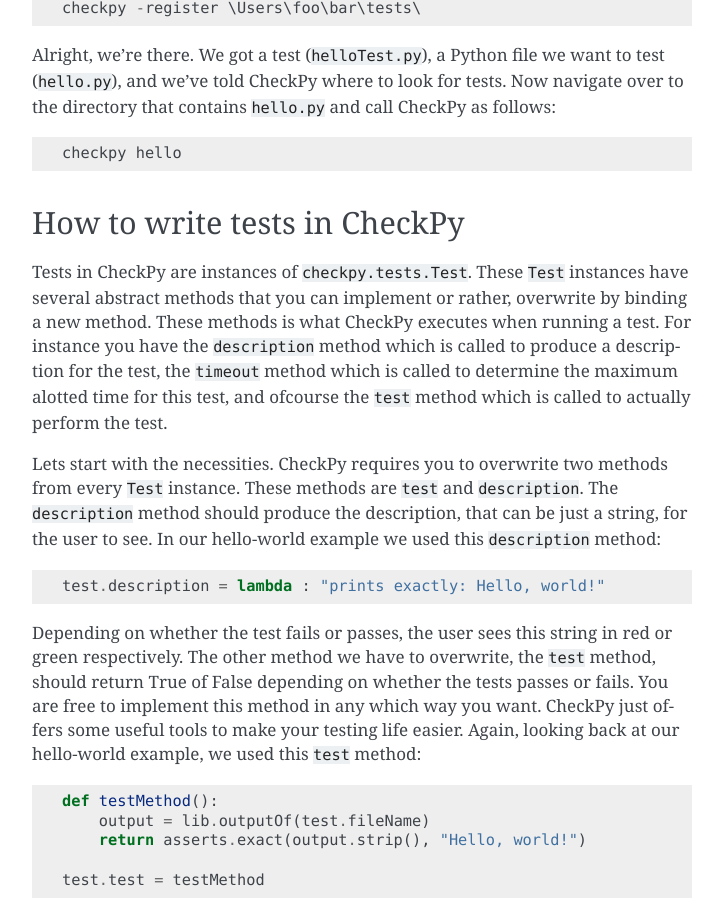
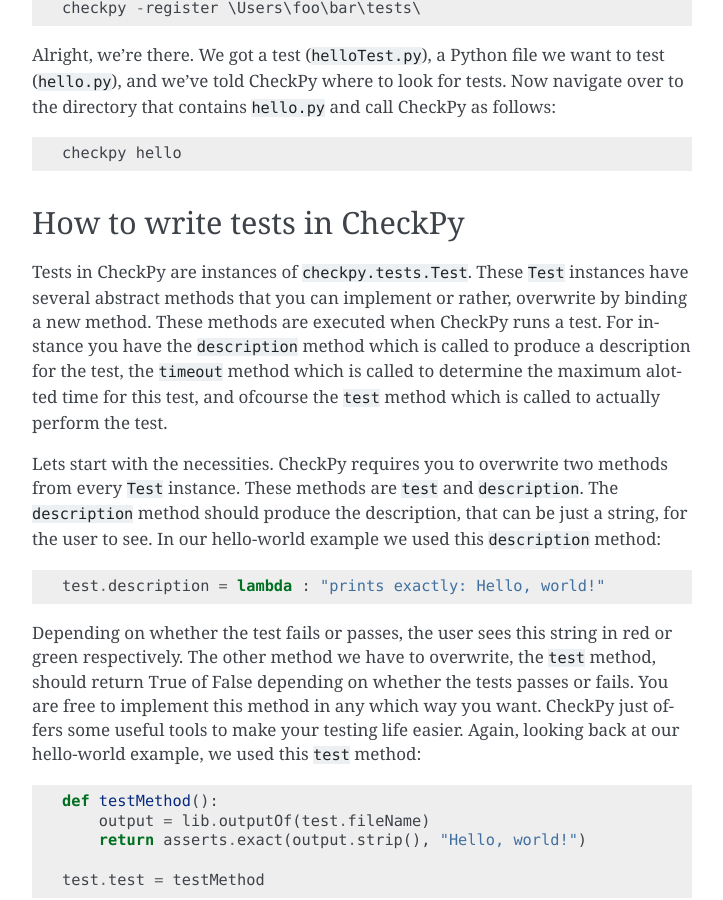
Before and after one commit to Jelleas/CheckPy, a Sphinx documentation site: the page built from docs/intro.rst, in a window 1280 px wide and 900 px high, scrolled down 998 px. Shown: the whole window, without its empty margins (388-1111 px from the left). Built offline with Sphinx 7.4.7, drawn with Linux system fonts in a browser that asks for light colours.

Commit message:
is -> are

```diff
--- a/docs/intro.rst
+++ b/docs/intro.rst
@@ -69,7 +69,7 @@
 
 Tests in CheckPy are instances of ``checkpy.tests.Test``. These ``Test`` instances have several
 abstract methods that you can implement or rather, overwrite by binding a new method.
-These methods is what CheckPy executes when running a test. For instance you have the
+These methods are executed when CheckPy runs a test. For instance you have the
 ``description`` method which is called to produce a description for the test, the ``timeout``
 method which is called to determine the maximum alotted time for this test, and
 ofcourse the ``test`` method which is called to actually perform the test.
```
